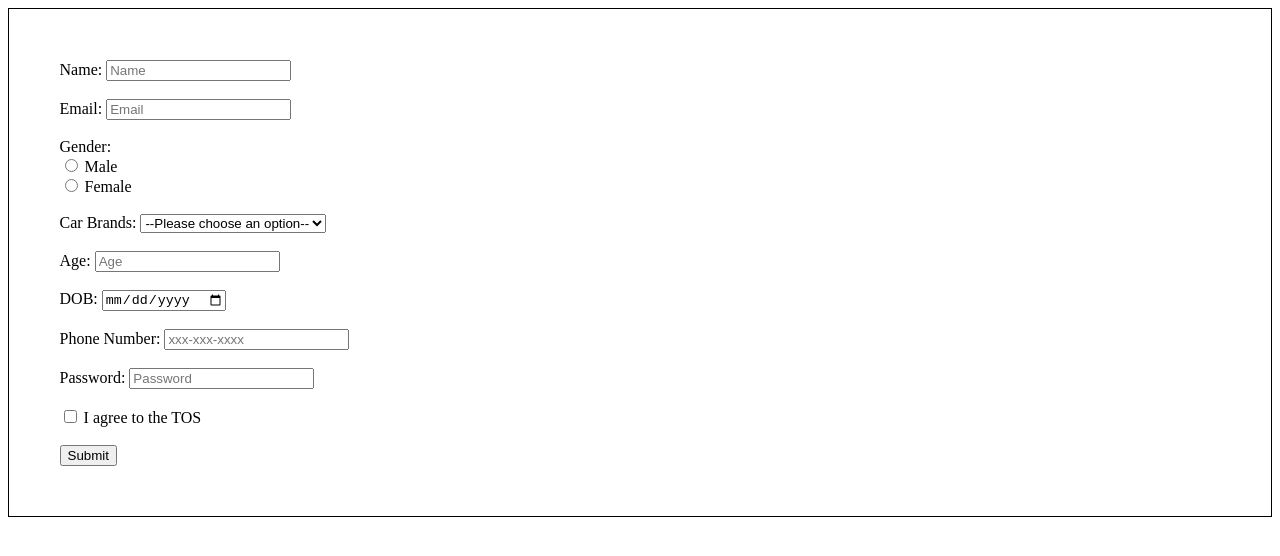
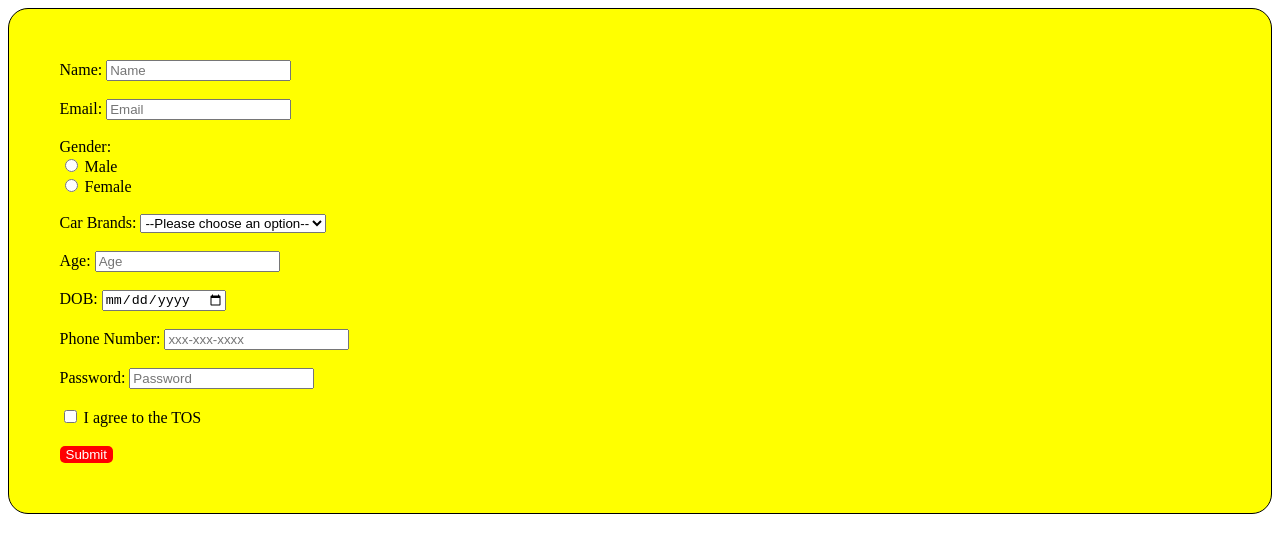
Before and after one commit to acciojob/signup-form-car-ravendrakum, a website: page main.html in a window 1280 px wide. Drawn offline with Linux system fonts and the light colour scheme.

Commit message:
created a submission

```diff
--- a/main.html
+++ b/main.html
@@ -42,7 +42,7 @@
         <input type="checkbox" id="tos" name="tos" required>
         <label for="tos">I agree to the TOS</label><br><br>
 
-        <button type="submit">Submit</button>
+        <button id="btn"type="submit">Submit</button>
     </form>
     <script type="text/javascript" src="./script.js">
 </script>
--- a/styles.css
+++ b/styles.css
@@ -1,2 +1,20 @@
 
 /* Your CSS Code here. */
+form{
+	background:yellow;
+	border:5px solid black;
+	border-radius:20px
+}
+#btn{
+	background-color:red;
+	color:white;
+	border-radius:5px;
+	border:none;
+
+}
+/*btn hovr state*/
+#btn:hover{
+	background-color:white;
+	color:black;
+	border-radius:30px;
+}
```
